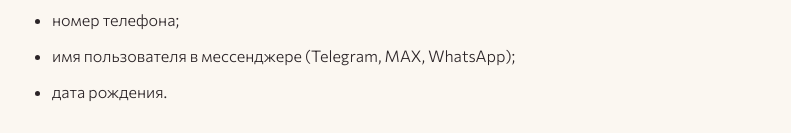
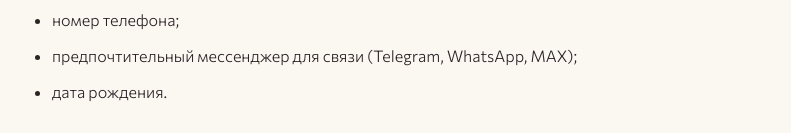
Before and after one commit to Lenlulek/memoria-site, a plain HTML site: page soglasie/index.html in a window 1280 px wide. Shown: the part 755-888 px from the top of the page, without its empty margins (244-1035 px from the left). Drawn offline with nearby package versions, Linux system fonts and the light colour scheme.

Commit message:
Согласие: мессенджер вместо ника
Co-Authored-By: Claude Opus 5.5 <noreply@anthropic.com>
Claude-Session: https://claude.ai/code/session_01FyHG9EMSg56S6hwVpnH6YS

```diff
--- a/soglasie/index.html
+++ b/soglasie/index.html
@@ -37,7 +37,7 @@ footer .wrap{padding-block:28px}
 <ul>
 <li>имя;</li>
 <li>номер телефона;</li>
-<li>имя пользователя в мессенджере (Telegram, MAX, WhatsApp);</li>
+<li>предпочтительный мессенджер для связи (Telegram, WhatsApp, MAX);</li>
 <li>дата рождения.</li>
 </ul>
 <h2>3. Действия с персональными данными</h2>
```
Also changed, not shown: _istochnik/docs/soglasie.txt.
